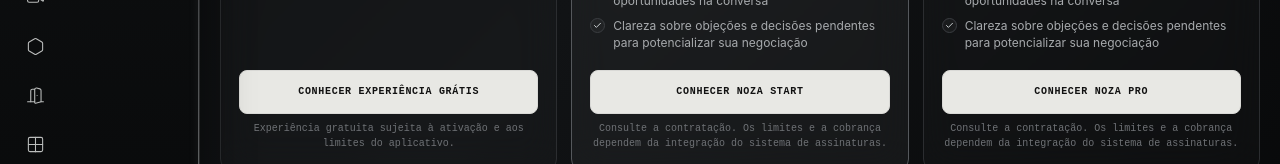
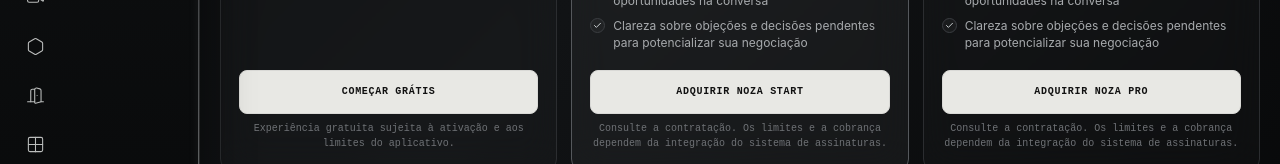
Before and after one commit to nexenagencia-prog/NOZA, a Next.js app: page /planos in a window 1280 px wide. Shown: the part 563-727 px from the top of the page. Built offline with nearby package versions, Linux system fonts and the light colour scheme.

Commit message:
copy: trocar conhecer por adquirir nos planos

```diff
--- a/app/planos/page.tsx
+++ b/app/planos/page.tsx
@@ -35,7 +35,7 @@ export default function PlanosPage(){
  <strong className="pricing-hours-emphasis">{p.hours===null?'Até 30 minutos por reunião':`${totalHours} horas de análise por mês`}</strong><div className="pricing-guests-emphasis">Até {totalGuests} {totalGuests===1?'participante adicional':'participantes adicionais'} por reunião</div></div>
  <div className="plan-divider"/><ul>{p.features.map(feature=><li key={feature}><span className="check"><Check/></span>{feature}</li>)}</ul>
  {isBusiness&&<div className="pricing-business-customizer"><strong>Personalize seu Business</strong><div className="pricing-addon-row"><span>Horas adicionais<small>+R$ 15,90 por hora/mês</small></span><div className="pricing-stepper"><button aria-label="Remover hora" disabled={!hours} onClick={()=>setHours(Math.max(0,hours-1))}>−</button><output>{hours}h</output><button aria-label="Adicionar hora" onClick={()=>setHours(hours+1)}>+</button></div></div><div className="pricing-addon-row"><span>Participantes adicionais<small>+R$ 15,90 por participante/mês</small></span><div className="pricing-stepper"><button aria-label="Remover participante" disabled={!guests} onClick={()=>setGuests(Math.max(0,guests-1))}>−</button><output>{guests}</output><button aria-label="Adicionar participante" onClick={()=>setGuests(guests+1)}>+</button></div></div><div className="pricing-custom-summary" aria-live="polite"><strong>{totalHours}h/mês · até {totalGuests} participantes adicionais por reunião</strong><span>{money(value)}/mês</span></div></div>}
- <div className="plan-card-footer"><button className="plan-cta" onClick={()=>location.href=p.key==='free'?'/space':'/suporte'}>{p.key==='free'?'CONHECER EXPERIÊNCIA GRÁTIS':isBusiness?'CONSULTAR BUSINESS':`CONHECER ${p.name.toUpperCase()}`}</button><p className="plan-note">{p.key==='free'?'Experiência gratuita sujeita à ativação e aos limites do aplicativo.':isBusiness?'Personalização demonstrativa; a contratação e a aplicação dos limites ainda dependem da integração comercial.':'Consulte a contratação. Os limites e a cobrança dependem da integração do sistema de assinaturas.'}</p></div>
+ <div className="plan-card-footer"><button className="plan-cta" onClick={()=>location.href=p.key==='free'?'/space':'/suporte'}>{p.key==='free'?'COMEÇAR GRÁTIS':`ADQUIRIR ${p.name.toUpperCase()}`}</button><p className="plan-note">{p.key==='free'?'Experiência gratuita sujeita à ativação e aos limites do aplicativo.':isBusiness?'Personalização demonstrativa; a contratação e a aplicação dos limites ainda dependem da integração comercial.':'Consulte a contratação. Os limites e a cobrança dependem da integração do sistema de assinaturas.'}</p></div>
  </article>})}</div>
  <div className="pricing-footnote"><strong>HORAS E PARTICIPANTES</strong><span>As horas de análise são mensais e compartilhadas entre as reuniões. O limite de participantes adicionais é por reunião, além do titular, e não um total acumulado no mês. Os valores exibidos representam os planos comerciais; a cobrança e os limites técnicos ainda precisam ser sincronizados com o backend.</span></div>
  </section></main></>
```
